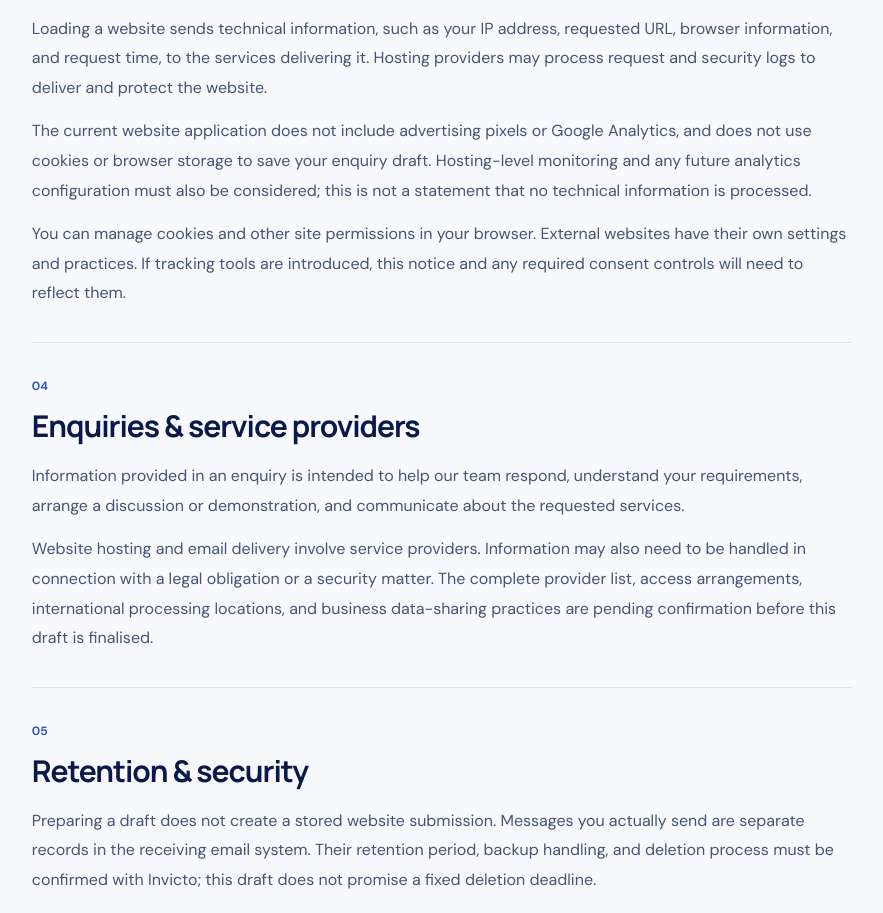
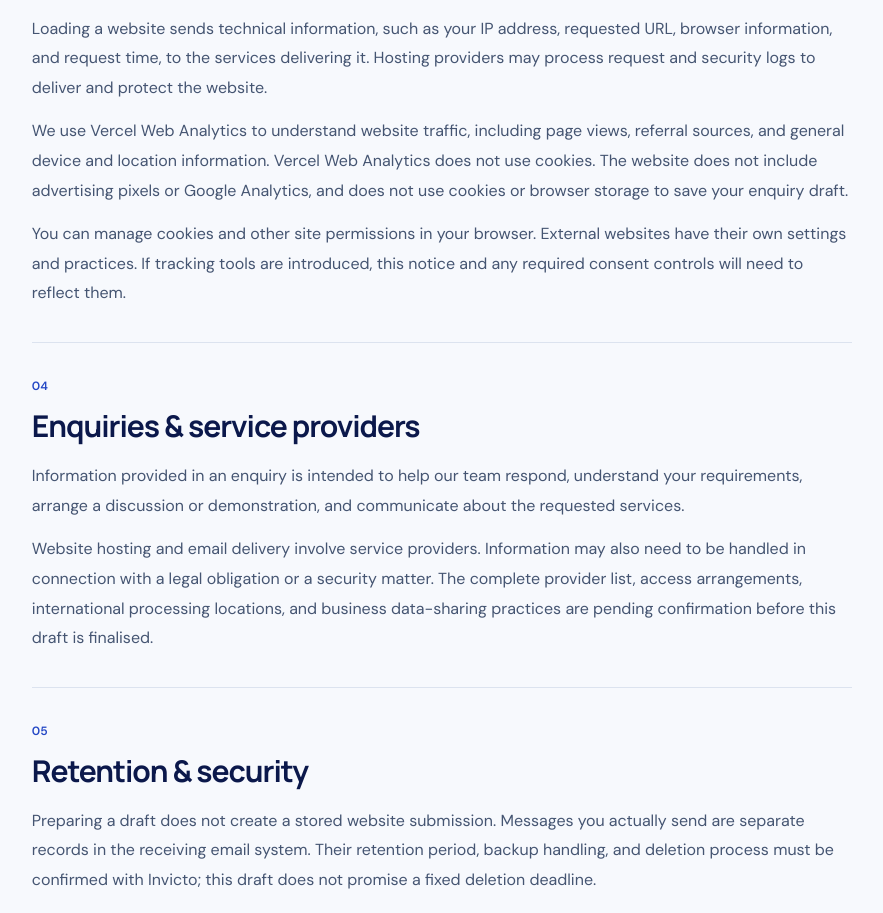
Before and after one commit to invicto-labs/invictolabs-website, a React (Vite) app: page /privacy-policy in a window 1280 px wide. Shown: the part 1631-2544 px from the top of the page, without its empty margins (345-1228 px from the left). Built offline with nearby package versions, Linux system fonts and the light colour scheme.

Commit message:
Enable Vercel Web Analytics across the website

```diff
--- a/package.json
+++ b/package.json
@@ -17,6 +17,7 @@
   "dependencies": {
     "@fontsource-variable/dm-sans": "^5.3.0",
     "@fontsource-variable/manrope": "^5.3.0",
+    "@vercel/analytics": "^2.0.1",
     "gsap": "^3.15.0",
     "lucide-react": "^0.468.0",
     "motion": "^14.0.0",
--- a/src/PrivacyPage.tsx
+++ b/src/PrivacyPage.tsx
@@ -17,7 +17,7 @@ const sections = [
   ] },
   { id: 'technical', title: 'Website delivery, cookies & analytics', paragraphs: [
     'Loading a website sends technical information, such as your IP address, requested URL, browser information, and request time, to the services delivering it. Hosting providers may process request and security logs to deliver and protect the website.',
-    'The current website application does not include advertising pixels or Google Analytics, and does not use cookies or browser storage to save your enquiry draft. Hosting-level monitoring and any future analytics configuration must also be considered; this is not a statement that no technical information is processed.',
+    'We use Vercel Web Analytics to understand website traffic, including page views, referral sources, and general device and location information. Vercel Web Analytics does not use cookies. The website does not include advertising pixels or Google Analytics, and does not use cookies or browser storage to save your enquiry draft.',
     'You can manage cookies and other site permissions in your browser. External websites have their own settings and practices. If tracking tools are introduced, this notice and any required consent controls will need to reflect them.',
   ] },
   { id: 'use', title: 'Enquiries & service providers', paragraphs: [
--- a/src/main.tsx
+++ b/src/main.tsx
@@ -1,5 +1,6 @@
 import { StrictMode, Suspense, lazy, useEffect } from 'react'
 import { createRoot, hydrateRoot } from 'react-dom/client'
+import { Analytics } from '@vercel/analytics/react'
 import { BrowserRouter, Navigate, Route, Routes, useLocation } from 'react-router-dom'
 const HomePage = lazy(() => import('./App'))
 const OperationsPage = lazy(() => import('./OperationsPage'))
@@ -95,7 +96,7 @@ export function SiteRoutes() {
 
 if (typeof document !== 'undefined') {
   const root = document.getElementById('root')!
-  const app = <StrictMode><BrowserRouter><SiteRoutes /></BrowserRouter></StrictMode>
+  const app = <StrictMode><BrowserRouter><SiteRoutes /><Analytics /></BrowserRouter></StrictMode>
   if (root.hasChildNodes()) hydrateRoot(root, app)
   else createRoot(root).render(app)
 }
```
Also changed, not shown: 2 other files (tests, documents, lock files or other folders).
